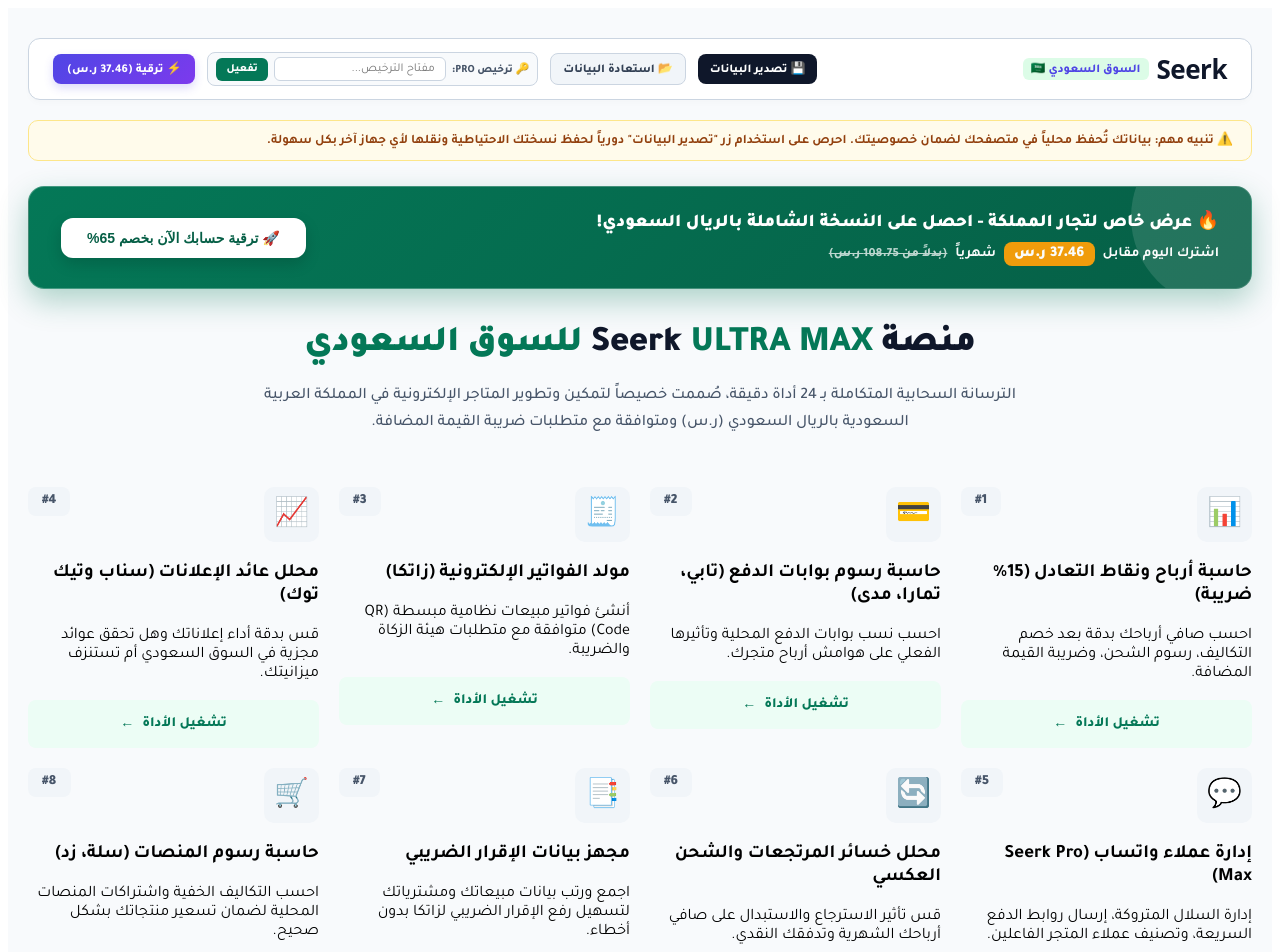
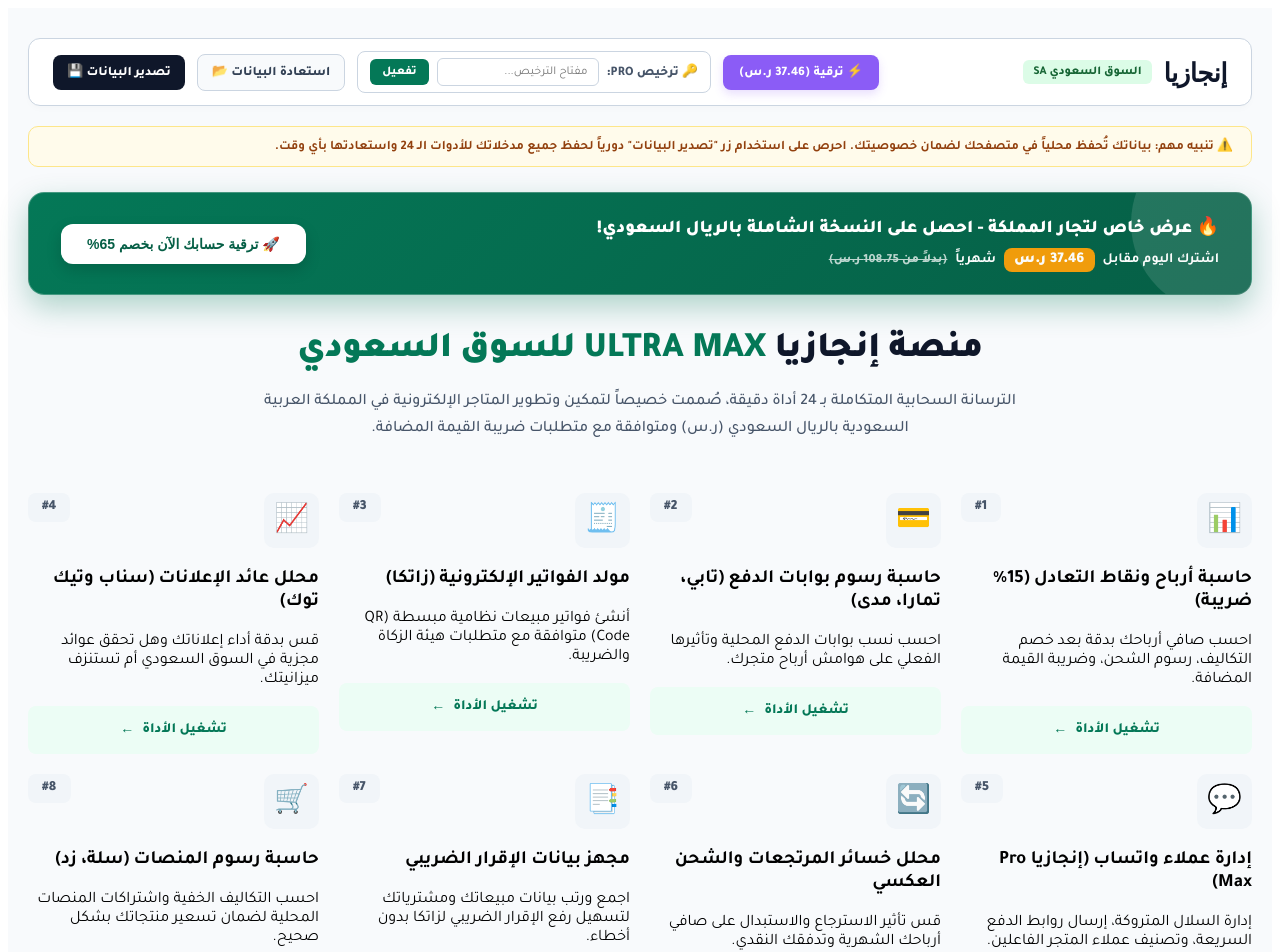
Before and after one commit to engaziasa-lang/engazia-app, a Next.js app: page /hub/sa in a window 1280 px wide. Shown: the top 952 px of the page. Built offline with nearby package versions, Linux system fonts and the light colour scheme.

Commit message:
Update page.tsx

```diff
--- a/app/hub/sa/page.tsx
+++ b/app/hub/sa/page.tsx
@@ -25,12 +25,13 @@ interface ToolInfo {
   link: string;
 }
 
+// قائمة بجميع أدوات إنجازيا الـ 24
 const saTools: ToolInfo[] = [
   { id: 'profit', title: 'حاسبة أرباح ونقاط التعادل (15% ضريبة)', desc: 'احسب صافي أرباحك بدقة بعد خصم التكاليف، رسوم الشحن، وضريبة القيمة المضافة.', icon: '📊', link: '/hub/sa/profit' },
   { id: 'fees', title: 'حاسبة رسوم بوابات الدفع (تابي، تمارا، مدى)', desc: 'احسب نسب بوابات الدفع المحلية وتأثيرها الفعلي على هوامش أرباح متجرك.', icon: '💳', link: '/hub/sa/fees' },
   { id: 'invoices', title: 'مولد الفواتير الإلكترونية (زاتكا)', desc: 'أنشئ فواتير مبيعات نظامية مبسطة (QR Code) متوافقة مع متطلبات هيئة الزكاة والضريبة.', icon: '🧾', link: '/hub/sa/invoices' },
   { id: 'roas', title: 'محلل عائد الإعلانات (سناب وتيك توك)', desc: 'قس بدقة أداء إعلاناتك وهل تحقق عوائد مجزية في السوق السعودي أم تستنزف ميزانيتك.', icon: '📈', link: '/hub/sa/roas' },
-  { id: 'whatsapp', title: 'إدارة عملاء واتساب (Seerk Pro Max)', desc: 'إدارة السلال المتروكة، إرسال روابط الدفع السريعة، وتصنيف عملاء المتجر الفاعلين.', icon: '💬', link: '/hub/sa/whatsapp' },
+  { id: 'whatsapp', title: 'إدارة عملاء واتساب (إنجازيا Pro Max)', desc: 'إدارة السلال المتروكة، إرسال روابط الدفع السريعة، وتصنيف عملاء المتجر الفاعلين.', icon: '💬', link: '/hub/sa/whatsapp' },
   { id: 'returns', title: 'محلل خسائر المرتجعات والشحن العكسي', desc: 'قس تأثير الاسترجاع والاستبدال على صافي أرباحك الشهرية وتدفقك النقدي.', icon: '🔄', link: '/hub/sa/returns' },
   { id: 'vat_report', title: 'مجهز بيانات الإقرار الضريبي', desc: 'اجمع ورتب بيانات مبيعاتك ومشترياتك لتسهيل رفع الإقرار الضريبي لزاتكا بدون أخطاء.', icon: '📑', link: '/hub/sa/vat-report' },
   { id: 'platforms', title: 'حاسبة رسوم المنصات (سلة، زد)', desc: 'احسب التكاليف الخفية واشتراكات المنصات المحلية لضمان تسعير منتجاتك بشكل صحيح.', icon: '🛒', link: '/hub/sa/platforms' },
@@ -52,7 +53,7 @@ const saTools: ToolInfo[] = [
   { id: 'tips', title: 'أسرار نمو المتاجر السعودية', desc: 'مكتبة استراتيجيات حصرية لزيادة التحويل ورفع ولاء العملاء في السوق المحلي.', icon: '💡', link: '/hub/sa/tips' }
 ];
 
-export default function SeerkSaudiHub() {
+export default function EnjazyaSaudiHub() {
   const [licenseKeyInput, setLicenseKeyInput] = useState<string>('');
   const [isActivated, setIsActivated] = useState<boolean>(false);
   const fileInputRef = useRef<HTMLInputElement>(null);
@@ -64,7 +65,7 @@ export default function SeerkSaudiHub() {
     setLicenseKeyInput(config.licenseKey);
     setIsActivated(config.isActivated);
     if (typeof window !== 'undefined') {
-      document.title = 'منصة Seerk | السوق السعودي 🇸🇦';
+      document.title = 'منصة إنجازيا | السوق السعودي 🇸🇦';
     }
   }, []);
 
@@ -76,7 +77,7 @@ export default function SeerkSaudiHub() {
     const cleanKey = licenseKeyInput.trim();
     localStorage.setItem('merchant_license_key', cleanKey);
     setIsActivated(true);
-    alert('✨ تم تفعيل النظام بنجاح عبر كل أدوات منصة Seerk!');
+    alert('✨ تم تفعيل النظام بنجاح عبر كل أدوات منصة إنجازيا!');
   };
 
   const handleDeactivateLicense = () => {
@@ -86,13 +87,14 @@ export default function SeerkSaudiHub() {
     alert('⚠️ تم إلغاء تفعيل الاشتراك.');
   };
 
-  // تصدير كل بيانات المنصة دفعة واحدة في ملف JSON واحد
+  // تصدير كل بيانات المنصة والأدوات الـ 24 دفعة واحدة
   const handleExportAllData = () => {
     try {
       const allData: Record<string, string> = {};
+      // الدوران على جميع المدخلات في الذاكرة وسحب بيانات الأدوات فقط
       for (let i = 0; i < localStorage.length; i++) {
         const key = localStorage.key(i);
-        if (key) {
+        if (key && (key.startsWith('seerk_') || key === 'merchant_license_key')) {
           allData[key] = localStorage.getItem(key) || '';
         }
       }
@@ -100,17 +102,17 @@ export default function SeerkSaudiHub() {
       const dataStr = "data:text/json;charset=utf-8," + encodeURIComponent(JSON.stringify(allData, null, 2));
       const downloadAnchor = document.createElement('a');
       downloadAnchor.setAttribute("href", dataStr);
-      downloadAnchor.setAttribute("download", `seerk_saudi_backup_${new Date().toISOString().slice(0, 10)}.json`);
+      downloadAnchor.setAttribute("download", `enjazya_all_tools_backup_${new Date().toISOString().slice(0, 10)}.json`);
       document.body.appendChild(downloadAnchor);
       downloadAnchor.click();
       downloadAnchor.remove();
-      alert('📥 تم تصدير وتحميل كافة بيانات أدوات المنصة بنجاح!');
+      alert('📥 تم سحب وتصدير كافة بيانات مدخلات الأدوات الـ 24 بنجاح!');
     } catch (error) {
       alert('حدث خطأ أثناء تصدير البيانات.');
     }
   };
 
-  // استعادة البيانات من ملف JSON
+  // استعادة وإدخال البيانات لجميع الأدوات الـ 24
   const handleImportAllData = (event: React.ChangeEvent<HTMLInputElement>) => {
     const fileReader = new FileReader();
     if (event.target.files && event.target.files[0]) {
@@ -118,10 +120,11 @@ export default function SeerkSaudiHub() {
       fileReader.onload = (e) => {
         try {
           const parsedData = JSON.parse(e.target?.result as string);
+          // توزيع البيانات المدخلة وإرجاعها لكل أداة
           Object.keys(parsedData).forEach((key) => {
             localStorage.setItem(key, parsedData[key]);
           });
-          alert('✨ تم استعادة جميع البيانات بنجاح! سيتم تحديث الصفحة الآن.');
+          alert('✨ تم إدخال واستعادة بيانات جميع الأدوات الـ 24 بنجاح! سيتم تحديث الصفحة الآن.');
           window.location.reload();
         } catch (error) {
           alert('❌ ملف النسخة الاحتياطية غير صالح أو تالف.');
@@ -142,23 +145,23 @@ export default function SeerkSaudiHub() {
         .hub-container { background-color: #f8fafc; min-height: 100vh; font-family: 'Tajawal', sans-serif; padding: 30px 20px 40px; }
 
         .navbar { max-width: 1250px; margin: 0 auto 20px; padding: 12px 24px; background: #ffffff; border-radius: 12px; display: flex; justify-content: space-between; align-items: center; box-shadow: 0 4px 6px -1px rgba(0,0,0,0.02); border: 1px solid #cbd5e1; flex-wrap: wrap; gap: 15px; }
-        .brand { font-size: 26px; font-weight: 900; color: #0f172a; white-space: nowrap; display: flex; align-items: center; gap: 8px; font-family: system-ui, -apple-system, sans-serif; letter-spacing: -0.5px; }
-        .brand span { color: #4f46e5; }
-        .sa-badge { background: #dcfce7; color: #166534; font-size: 12px; font-weight: 800; padding: 3px 8px; border-radius: 6px; font-family: 'Tajawal', sans-serif; letter-spacing: normal; }
+        .brand { font-size: 26px; font-weight: 900; color: #0f172a; white-space: nowrap; display: flex; align-items: center; gap: 12px; font-family: system-ui, -apple-system, sans-serif; letter-spacing: -0.5px; }
+        .sa-badge { background: #dcfce7; color: #166534; font-size: 12px; font-weight: 800; padding: 5px 10px; border-radius: 6px; font-family: 'Tajawal', sans-serif; letter-spacing: normal; display: inline-flex; align-items: center; }
 
-        .nav-controls { display: flex; align-items: center; gap: 12px; flex-wrap: wrap; }
+        .nav-controls { display: flex; align-items: center; gap: 12px; flex-wrap: wrap; flex-direction: row-reverse; }
 
-        .license-box { display: flex; align-items: center; gap: 6px; background: #f8fafc; padding: 4px 8px; border-radius: 8px; border: 1px solid #cbd5e1; }
-        .license-input { border: 1px solid #cbd5e1; border-radius: 6px; padding: 4px 10px; font-size: 12px; outline: none; width: 150px; font-family: 'Tajawal', sans-serif; background: #fff; color: #0f172a; }
-        .license-input:focus { border-color: #4f46e5; box-shadow: 0 0 0 2px rgba(79,70,229,0.1); }
-
-        .backup-action-btn { background: #0f172a; color: #fff; border: none; padding: 7px 12px; border-radius: 8px; font-weight: 800; font-size: 12px; cursor: pointer; transition: all 0.2s; display: inline-flex; align-items: center; gap: 5px; font-family: 'Tajawal', sans-serif; }
+        .backup-action-btn { background: #0f172a; color: #fff; border: none; padding: 8px 14px; border-radius: 8px; font-weight: 800; font-size: 13px; cursor: pointer; transition: all 0.2s; display: inline-flex; align-items: center; gap: 6px; font-family: 'Tajawal', sans-serif; }
         .backup-action-btn:hover { background: #1e293b; }
 
-        .restore-action-btn { background: #f1f5f9; color: #334155; border: 1px solid #cbd5e1; padding: 7px 12px; border-radius: 8px; font-weight: 800; font-size: 12px; cursor: pointer; transition: all 0.2s; display: inline-flex; align-items: center; gap: 5px; font-family: 'Tajawal', sans-serif; }
+        .restore-action-btn { background: #f8fafc; color: #334155; border: 1px solid #cbd5e1; padding: 8px 14px; border-radius: 8px; font-weight: 800; font-size: 13px; cursor: pointer; transition: all 0.2s; display: inline-flex; align-items: center; gap: 6px; font-family: 'Tajawal', sans-serif; }
         .restore-action-btn:hover { background: #e2e8f0; }
 
-        .upgrade-btn { background: linear-gradient(135deg, #4f46e5 0%, #7c3aed 100%); color: #fff !important; padding: 7px 14px; border-radius: 8px; font-weight: 800; font-size: 12px; text-decoration: none; display: inline-flex; align-items: center; gap: 5px; box-shadow: 0 4px 10px rgba(79,70,229,0.2); white-space: nowrap; }
+        .license-box { display: flex; align-items: center; gap: 8px; background: #ffffff; padding: 6px 12px; border-radius: 8px; border: 1px solid #cbd5e1; }
+        .license-input { border: 1px solid #cbd5e1; border-radius: 6px; padding: 6px 10px; font-size: 12px; outline: none; width: 140px; font-family: 'Tajawal', sans-serif; background: #fff; color: #0f172a; }
+        .license-input:focus { border-color: #047857; box-shadow: 0 0 0 2px rgba(4,120,87,0.1); }
+
+        .upgrade-btn { background: #8b5cf6; color: #fff !important; padding: 8px 16px; border-radius: 8px; font-weight: 800; font-size: 13px; text-decoration: none; display: inline-flex; align-items: center; gap: 6px; box-shadow: 0 4px 10px rgba(139,92,246,0.2); white-space: nowrap; transition: background 0.3s; }
+        .upgrade-btn:hover { background: #7c3aed; }
 
         .backup-warning-bar { max-width: 1250px; margin: 0 auto 25px; background: #fffbeb; border: 1px solid #fde68a; color: #92400e; padding: 10px 18px; border-radius: 10px; font-size: 13px; font-weight: 700; display: flex; justify-content: space-between; align-items: center; flex-wrap: wrap; gap: 10px; }
 
@@ -212,23 +215,22 @@ export default function SeerkSaudiHub() {
         .footer-bottom { text-align: center; color: #64748b; font-size: 14px; font-weight: 500; }
 
         @media(max-width: 1024px) { .cards-grid { grid-template-columns: repeat(2, 1fr); } .footer-content { flex-direction: column; } }
-        @media(max-width: 640px) { .cards-grid { grid-template-columns: 1fr; } .hero h1 { font-size: 28px; } .footer-links { flex-direction: column; gap: 30px; } }
+        @media(max-width: 640px) { .cards-grid { grid-template-columns: 1fr; } .hero h1 { font-size: 28px; } .footer-links { flex-direction: column; gap: 30px; } .nav-controls { flex-direction: row; } }
       `}</style>
 
-      {/* شريط التحكم العلوي */}
+      {/* شريط التحكم العلوي المطابق للصورة تماماً */}
       <div className="navbar">
         <div className="brand">
-          Seerk <span className="sa-badge">السوق السعودي 🇸🇦</span>
+          إنجازيا <span className="sa-badge">السوق السعودي SA</span>
         </div>
 
         <div className="nav-controls">
-          {/* أزرار النسخ الاحتياطي والاستعادة لجميع بيانات الأدوات */}
-          <button onClick={handleExportAllData} className="backup-action-btn" title="حمل نسخة احتياطية لكل بيانات المنصة">
-            💾 تصدير البيانات
+          <button onClick={handleExportAllData} className="backup-action-btn" title="تصدير كافة مدخلات الأدوات الـ 24">
+            تصدير البيانات 💾
           </button>
 
-          <button onClick={() => fileInputRef.current?.click()} className="restore-action-btn" title="استعد بياناتك من ملف سابق">
-            📂 استعادة البيانات
+          <button onClick={() => fileInputRef.current?.click()} className="restore-action-btn" title="استيراد وتوزيع البيانات على الأدوات">
+            استعادة البيانات 📂
           </button>
           <input
             type="file"
@@ -239,13 +241,13 @@ export default function SeerkSaudiHub() {
           />
 
           <div className="license-box">
-            <span style={{ fontSize: '11px', fontWeight: 800, color: '#475569' }}>🔑 ترخيص PRO:</span>
+            <span style={{ fontSize: '13px', fontWeight: 800, color: '#475569' }}>🔑 ترخيص PRO:</span>
             {isActivated ? (
               <>
-                <span style={{ fontSize: '11px', fontWeight: 900, color: '#10b981' }}>النظام مفعل ✓</span>
+                <span style={{ fontSize: '12px', fontWeight: 900, color: '#10b981' }}>المنصة مفعلة ✓</span>
                 <button
                   onClick={handleDeactivateLicense}
-                  style={{ background: '#fee2e2', color: '#dc2626', border: 'none', padding: '3px 6px', borderRadius: '4px', fontSize: '9px', fontWeight: 800, cursor: 'pointer', fontFamily: 'Tajawal, sans-serif' }}
+                  style={{ background: '#fee2e2', color: '#dc2626', border: 'none', padding: '4px 8px', borderRadius: '4px', fontSize: '10px', fontWeight: 800, cursor: 'pointer', fontFamily: 'Tajawal, sans-serif' }}
                 >
                   إلغاء
                 </button>
@@ -261,7 +263,7 @@ export default function SeerkSaudiHub() {
                 />
                 <button
                   onClick={handleActivateLicense}
-                  style={{ background: '#047857', color: '#fff', border: 'none', padding: '5px 10px', borderRadius: '6px', fontSize: '11px', fontWeight: 800, cursor: 'pointer', fontFamily: 'Tajawal, sans-serif' }}
+                  style={{ background: '#047857', color: '#fff', border: 'none', padding: '6px 12px', borderRadius: '6px', fontSize: '12px', fontWeight: 800, cursor: 'pointer', fontFamily: 'Tajawal, sans-serif' }}
                 >
                   تفعيل
                 </button>
@@ -279,7 +281,7 @@ export default function SeerkSaudiHub() {
 
       {/* شريط تنبيه حفظ البيانات لضمان عدم ضياعها */}
       <div className="backup-warning-bar">
-        <span>⚠️ تنبيه مهم: بياناتك تُحفظ محلياً في متصفحك لضمان خصوصيتك. احرص على استخدام زر <b>"تصدير البيانات"</b> دورياً لحفظ نسختك الاحتياطية ونقلها لأي جهاز آخر بكل سهولة.</span>
+        <span>⚠️ تنبيه مهم: بياناتك تُحفظ محلياً في متصفحك لضمان خصوصيتك. احرص على استخدام زر <b>"تصدير البيانات"</b> دورياً لحفظ جميع مدخلاتك للأدوات الـ 24 واستعادتها بأي وقت.</span>
       </div>
 
       {/* إعلان الترقية الخاص بالسوق السعودي */}
@@ -303,7 +305,7 @@ export default function SeerkSaudiHub() {
       )}
 
       <div className="hero">
-        <h1>منصة Seerk <span>ULTRA MAX للسوق السعودي</span></h1>
+        <h1>منصة إنجازيا <span>ULTRA MAX للسوق السعودي</span></h1>
         <p>الترسانة السحابية المتكاملة بـ 24 أداة دقيقة، صُممت خصيصاً لتمكين وتطوير المتاجر الإلكترونية في المملكة العربية السعودية بالريال السعودي (ر.س) ومتوافقة مع متطلبات ضريبة القيمة المضافة.</p>
       </div>
 
@@ -329,7 +331,7 @@ export default function SeerkSaudiHub() {
       <footer className="footer">
         <div className="footer-content">
           <div className="footer-brand">
-            <h3>Seerk <span>السعودية</span></h3>
+            <h3>إنجازيا <span>السعودية</span></h3>
             <p>المنصة السحابية الأولى المخصصة لتمكين تجار التجارة الإلكترونية في المملكة العربية السعودية. أدوات دقيقة، حسابات ضريبية متوافقة مع زاتكا، وأرباح مضاعفة.</p>
           </div>
           <div className="footer-links">
@@ -358,7 +360,7 @@ export default function SeerkSaudiHub() {
           </div>
         </div>
         <div className="footer-bottom">
-          <p>جميع الحقوق محفوظة © 2026 منصة Seerk لتمكين التجارة الإلكترونية في المملكة العربية السعودية</p>
+          <p>جميع الحقوق محفوظة © 2026 منصة إنجازيا لتمكين التجارة الإلكترونية في المملكة العربية السعودية</p>
         </div>
       </footer>
     </div>
```
